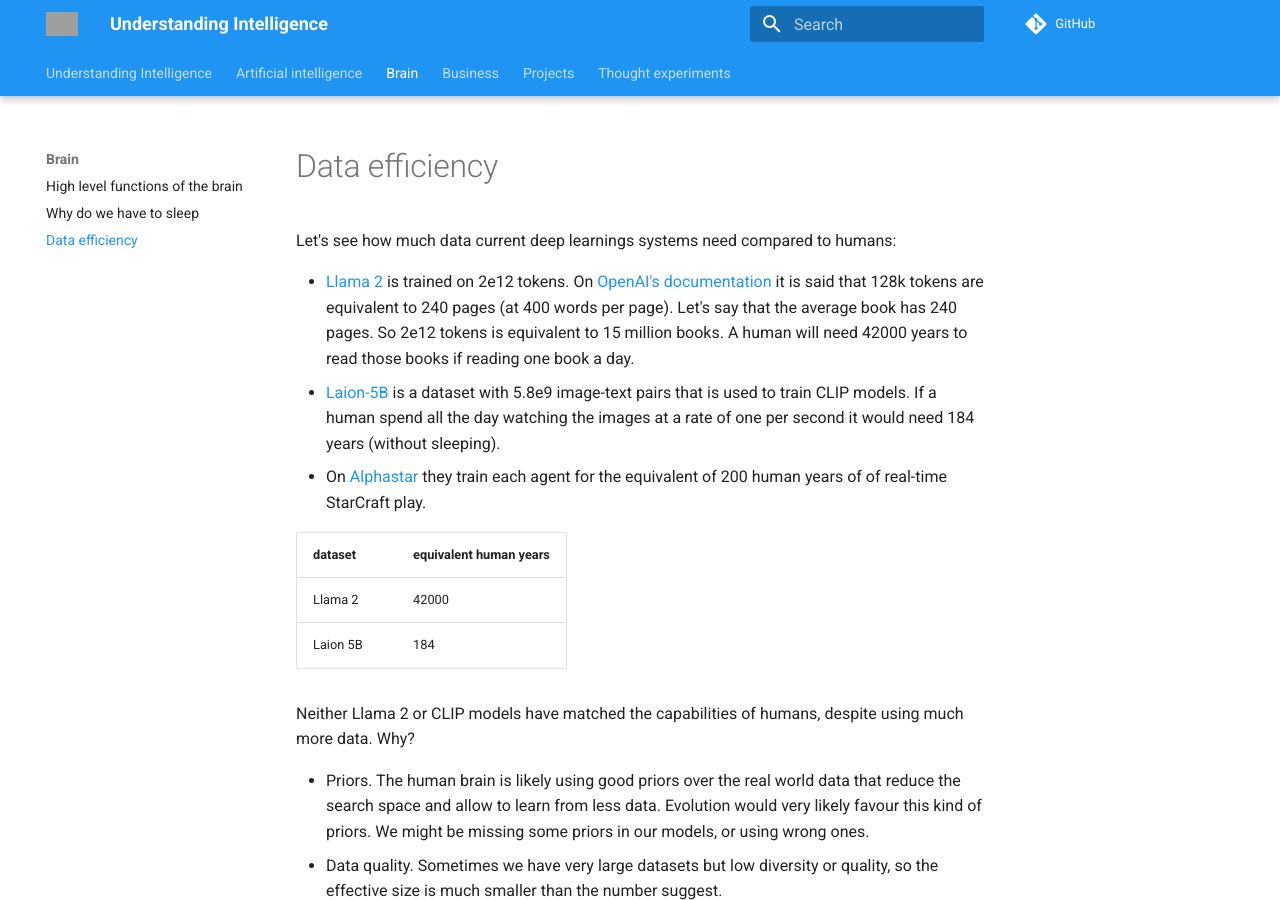
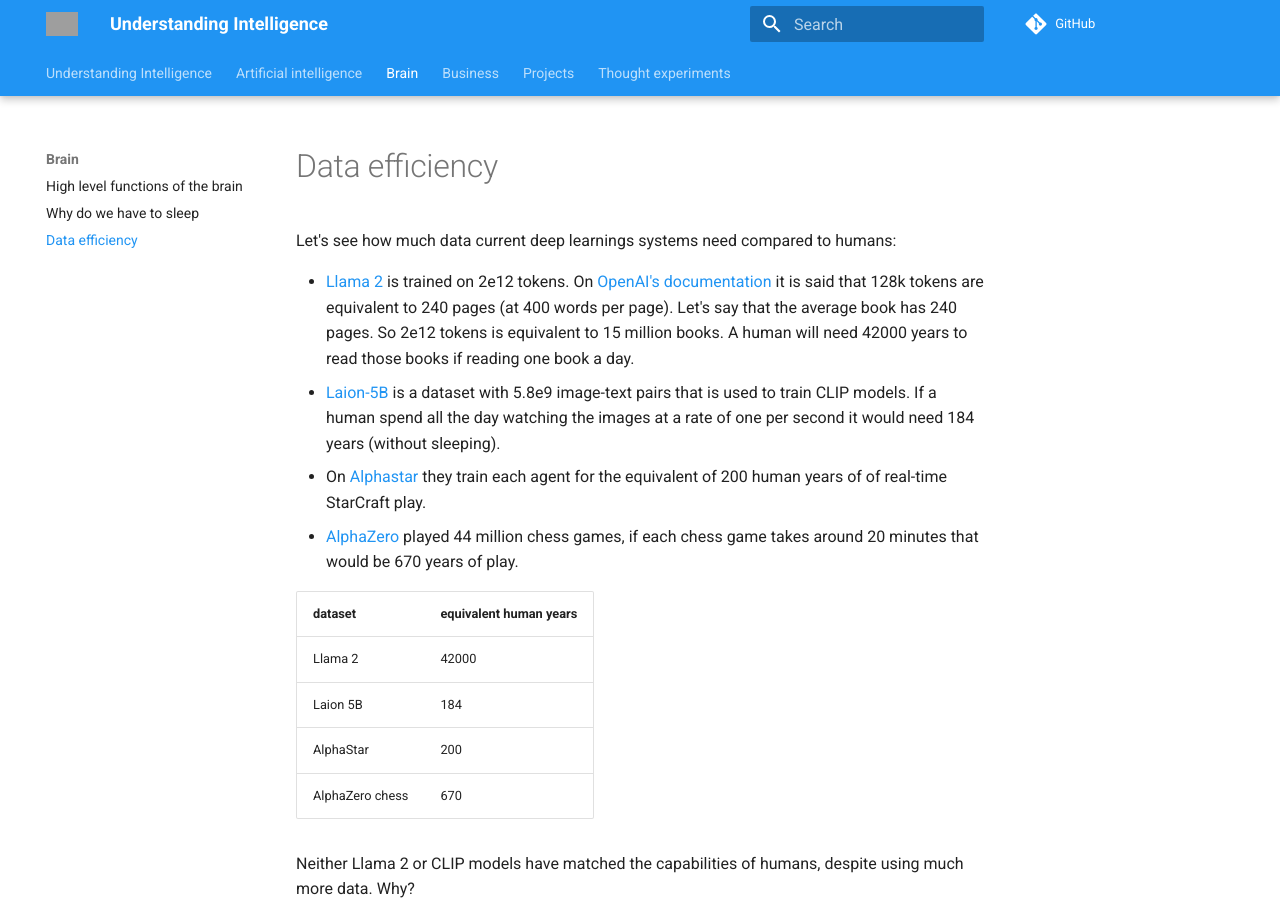
Before and after one commit to ironbar/understanding_intelligence, an MkDocs documentation site: the page built from docs/brain/03-data-efficiency.md, in a window 1280 px wide and 900 px high. Built offline with MkDocs 1.6.1 and Material for MkDocs 9.7.7, drawn with Linux system fonts in a browser that asks for light colours; comment, search, counter and statistics services are not loaded; grey boxes are pictures that could not be loaded.

Commit message:
Update 03-data-efficiency.md

```diff
--- a/docs/brain/03-data-efficiency.md
+++ b/docs/brain/03-data-efficiency.md
@@ -5,11 +5,14 @@
 - [Llama 2](https://ai.meta.com/resources/models-and-libraries/llama/) is trained on 2e12 tokens. On [OpenAI's documentation](https://www.datacamp.com/blog/gpt4-turbo#:~:text=GPT%2D4%20has%20a%20maximum,MISTRAL%2D7b%2D128k%20model.) it is said that 128k tokens are equivalent to 240 pages (at 400 words per page). Let's say that the average book has 240 pages. So 2e12 tokens is equivalent to 15 million books. A human will need 42000 years to read those books if reading one book a day.
 - [Laion-5B](https://laion.ai/blog/laion-5b/) is a dataset with 5.8e9 image-text pairs that is used to train CLIP models. If a human spend all the day watching the images at a rate of one per second it would need 184 years (without sleeping).
 - On [Alphastar](https://deepmind.google/discover/blog/alphastar-mastering-the-real-time-strategy-game-starcraft-ii/) they train each agent for the equivalent of 200 human years of of real-time StarCraft play.
+- [AlphaZero](https://arxiv.org/abs/1712.01815) played 44 million chess games, if each chess game takes around 20 minutes that would be 670 years of play.
 
-| dataset  | equivalent human years |
-|----------|------------------------|
-| Llama 2  | 42000                  |
-| Laion 5B | 184                    |
+| dataset         | equivalent human years |
+|-----------------|------------------------|
+| Llama 2         | 42000                  |
+| Laion 5B        | 184                    |
+| AlphaStar       | 200                    |
+| AlphaZero chess | 670                    |
 
 Neither Llama 2 or CLIP models have matched the capabilities of humans, despite using much more data. Why?
 
```
